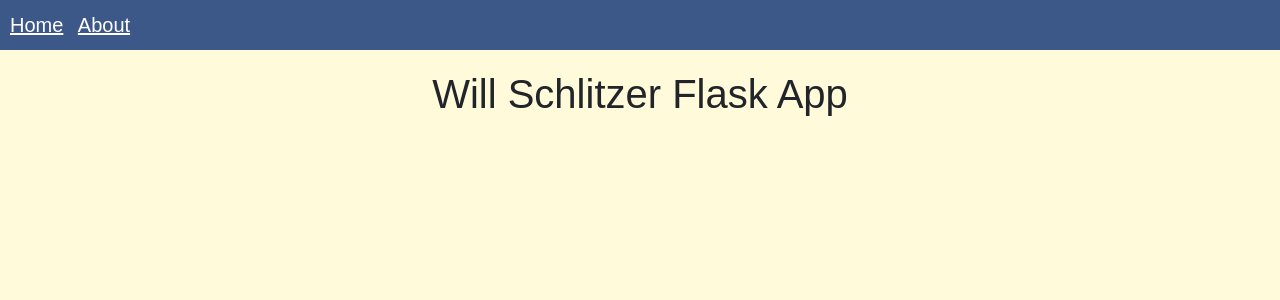
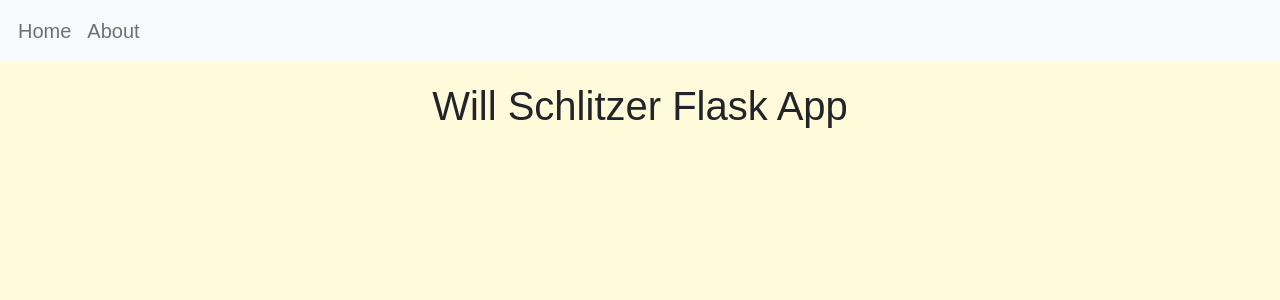
Before and after one commit to willschlitzer/personal-page, a Flask app: page / in a window 1280 px wide. Shown: the top 300 px of the page. Run offline with Flask 2, Linux system fonts and the light colour scheme.

Commit message:
update navbar

```diff
--- a/templates/shared/_layout.html
+++ b/templates/shared/_layout.html
@@ -12,9 +12,28 @@
     {% block additional_css %}{% endblock %}
 </head>
 <body>
-<nav>
-    <a href="/">Home</a>
-    <a href="/about">About</a>
+<nav class="navbar navbar-expand-lg navbar-light bg-light">
+  <button class="navbar-toggler" type="button" data-toggle="collapse"
+          data-target="#navbarSupportedContent"
+          aria-controls="navbarSupportedContent" aria-expanded="false"
+          aria-label="Toggle navigation">
+    <div class="navbar-toggler-icon">
+        <div class="nav-expand-line"></div>
+        <div class="nav-expand-line"></div>
+        <div class="nav-expand-line"></div>
+    </div>
+  </button>
+
+  <div class="collapse navbar-collapse" id="navbarSupportedContent">
+    <ul class="navbar-nav mr-auto">
+      <li class="nav-item active">
+        <a class="nav-link" href="/">Home</a>
+      </li>
+      <li class="nav-item">
+        <a class="nav-link" href="/about">About</a>
+      </li>
+    </ul>
+  </div>
 </nav>
 <div class="main_content">
     {% block main_content %}
```
